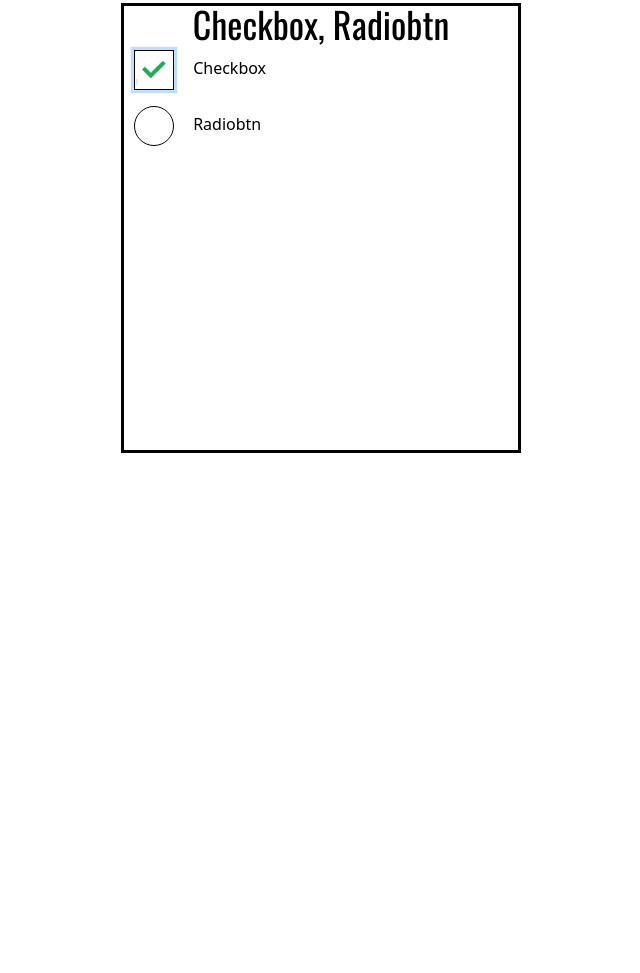
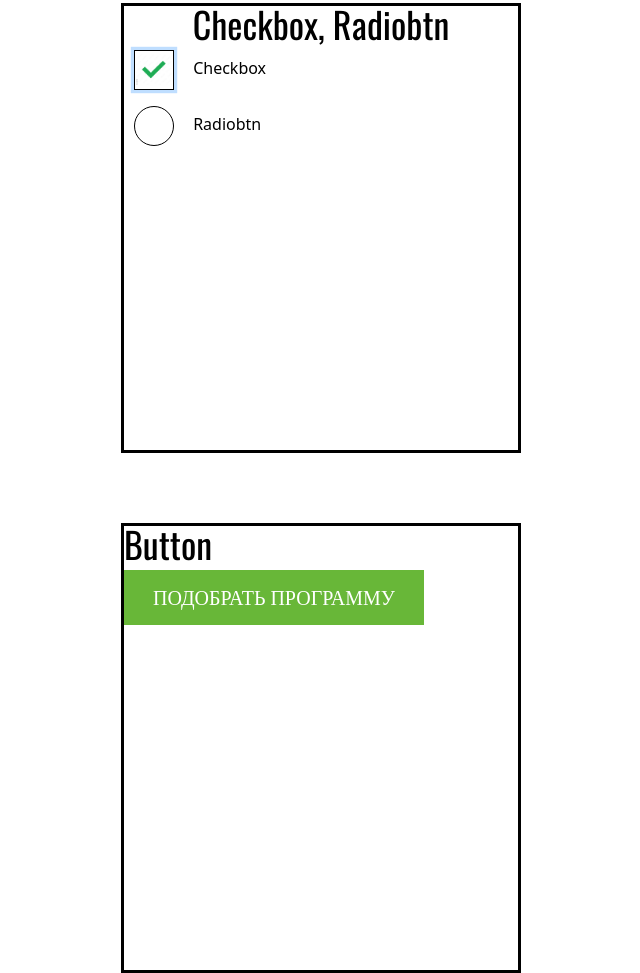
Before and after one commit to GermanKudinov/dev-CatEnergy, a plain HTML site: page markup.html in a window 1280 px wide. Shown: the part 3167-4140 px from the top of the page, without its empty margins (43-683 px from the left). Before the commit the page ends 3620 px from the top, so only its background shows below. Drawn offline with Linux system fonts and the light colour scheme.

Commit message:
markup done

```diff
--- a/css/markup.css
+++ b/css/markup.css
@@ -178,3 +178,36 @@ label::before{
   .custom-box:checked + .custom-label-box::before{
     background: url(../img/checkbox.png) center/36px no-repeat;
 }
+
+.btn{
+    display: inline-block;
+    padding: 12.5px 29px;
+    font-size: 20px;
+    font-weight: 700;
+    text-align: center;
+    white-space: nowrap;
+    vertical-align: middle;
+    user-select: none;
+    border: 1px solid transparent;
+    line-height: 1.5;
+}
+
+.btn-primary{
+    color: white;
+    background: var(--primary-color);
+    font-family: 'Oswald';
+font-style: normal;
+font-weight: 400;
+font-size: 20px;
+display: flex;
+align-items: center;
+text-align: center;
+text-transform: uppercase;
+cursor: pointer;
+border: 0px;
+border-radius: 0%;
+}
+
+.btn-primary:hover{
+    background: #5EAA2F
+}
--- a/markup.html
+++ b/markup.html
@@ -68,7 +68,11 @@
                             </label>
                             <input type="hidden" name="terms-field" value="1">
                         </p>
-
+                    </li>
+                    <li class="custom-li col-lg-4 col-md-6 col-xs-12">
+                        <h2>Button</h2>
+                           <button type="button" class="btn btn-primary">ПОДОБРАТЬ ПРОГРАММУ</button>
+                           <!-- <button type="button" class="btn btn-secondary">Success</button> -->
                     </li>
              </ol>
         </div>
```
